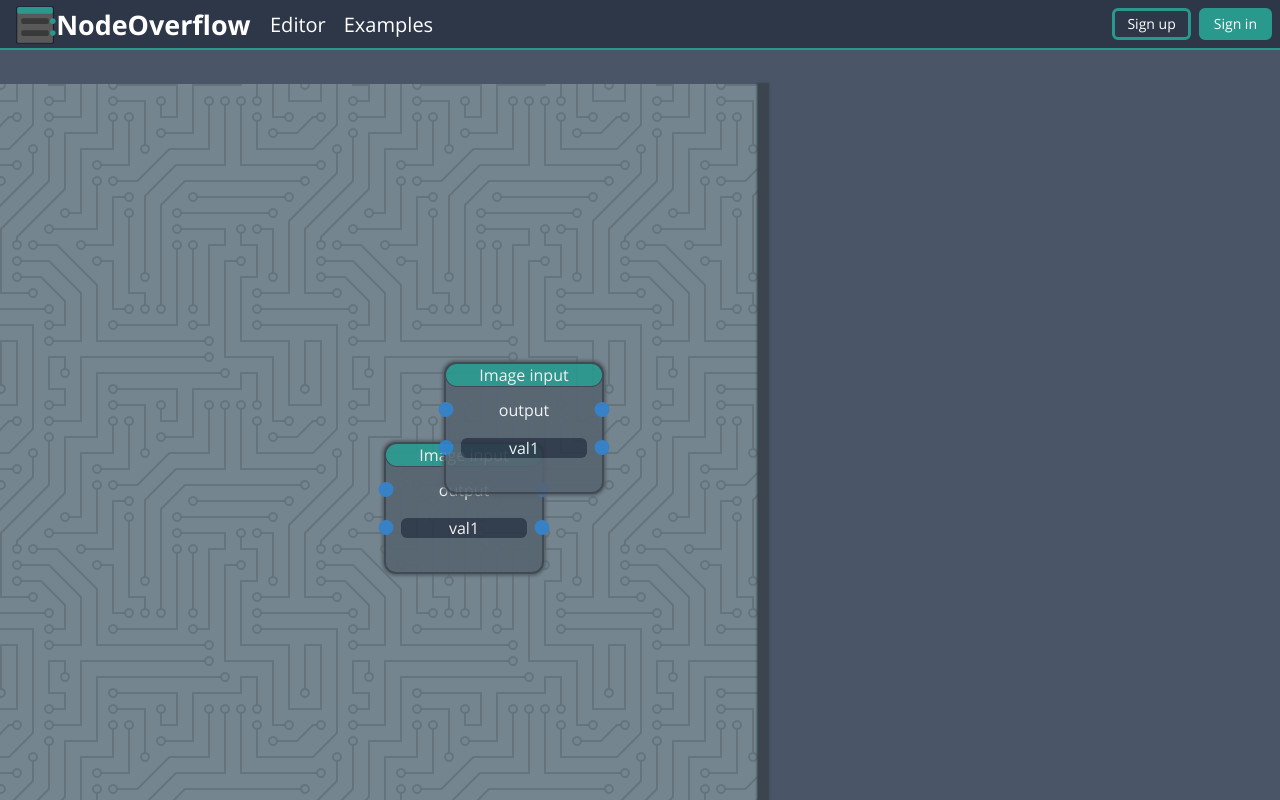
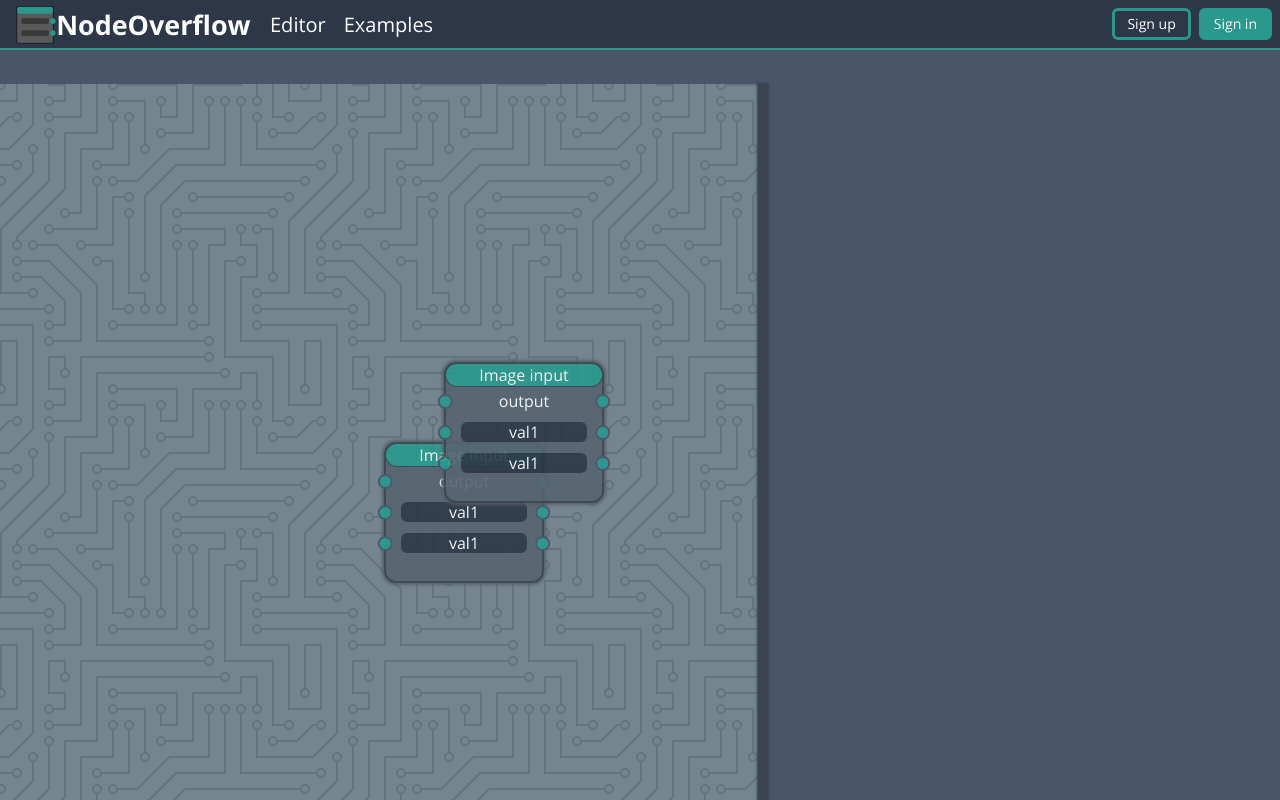
Before and after one commit to Harry29-exe/NodeOverflow-frontend, a React (Create React App) app: page /editor in a window 1280 px wide. Built offline with nearby package versions, Linux system fonts and the light colour scheme; some icons are missing.

Commit message:
added segment style, stylized port

```diff
--- a/src/components/node-module/node-atomic/NodeView.tsx
+++ b/src/components/node-module/node-atomic/NodeView.tsx
@@ -203,7 +203,7 @@ const NodeView = (props: NodeComponentProps) => {
                  width={`${dim.width}px`}
                  boxShadow={"0 0 3px 2px " + (state.aboutToDelete ? "#c21414" : state.selected ? "#29998e" : "#555e66")}
             >
-                <VStack w={`100%`} zIndex={1}>
+                <VStack w={`100%`} zIndex={1} spacing={0}>
                     <Center sx={style.header}
                             boxShadow={"0 0 0 1px #3c454f"}
                             width={`100%`}
--- a/src/components/node-module/node-atomic/Port.tsx
+++ b/src/components/node-module/node-atomic/Port.tsx
@@ -21,8 +21,10 @@ const Port = (props: Props) => {
     return (
         <Box alignSelf="center" w="15px" h="15px"
              justifySelf={props.portType === "in" ? "flex-start" : "flex-end"}
-             bg={"blue.500"} borderRadius="50%"
-             transform={`translate(${offset}50%, 0px)`}
+             bg={"primary.400"} borderRadius="50%"
+             border={"2px solid"} borderColor={"gray.600"}
+             transform={`translate(${offset}55%, 0px)`}
+             _hover={{bg: "primary.100", cursor: "crosshair"}}
         >
 
         </Box>
--- a/src/components/node-module/node-atomic/SegmentWrapper.tsx
+++ b/src/components/node-module/node-atomic/SegmentWrapper.tsx
@@ -1,6 +1,6 @@
 import React, {PropsWithChildren} from 'react';
 import {SegmentModel} from "../../../logic/node-editor/segment/SegmentModel";
-import {Center, Flex} from "@chakra-ui/react";
+import {Center, Flex, useMultiStyleConfig} from "@chakra-ui/react";
 import Port from "./Port";
 import {NodeStorage} from "../NodeStorage";
 
@@ -10,20 +10,17 @@ type SegmentWrapperProps = {
 }
 
 const SegmentWrapper = (props: PropsWithChildren<SegmentWrapperProps>) => {
+    const styles = useMultiStyleConfig("Segment", undefined);
     const portSize = 15;
 
     return (
-        <Flex ref={props.model.ref} width='100%'
-              userSelect='none'
-            // pointerEvents='none'
-        >
+        <Flex ref={props.model.ref} width='100%' userSelect='none'>
 
             {props.model.hasInputPort &&
             <Port parent={props.model} storage={props.storage} portType='in'/>
             }
 
-            <Center alignSelf="center" justifySelf="center"
-                    my='4px' w={`calc(100% - ${2 * portSize}px)`}>
+            <Center __css={styles.segment} w={`calc(100% - ${2 * portSize}px)`}>
                 {props.children}
             </Center>
 
--- a/src/logic/node-editor/node/implementations/InputNodeModel.ts
+++ b/src/logic/node-editor/node/implementations/InputNodeModel.ts
@@ -8,7 +8,8 @@ export class InputNodeModel extends NodeModel {
     readonly name: string = 'Image input';
     protected _segments: SegmentModel<any>[] = [
         new OutputSegment(0, this, undefined, true, true),
-        new OptionSegment(0, this, "val1", ["val1", "val2", "val3"], true, true),
+        new OptionSegment(1, this, "val1", ["val1", "val2", "val3"], true, true),
+        new OptionSegment(2, this, "val1", ["val1", "val2", "val3"], true, true),
     ];
 
     // constructor(save: NodeSave)
--- a/src/logic/node-editor/segment/imp/OptionSegment.tsx
+++ b/src/logic/node-editor/segment/imp/OptionSegment.tsx
@@ -17,7 +17,7 @@ export class OptionSegment<T> extends SegmentModel<T> {
     }
 
     createView(storage: NodeStorage): JSX.Element {
-        return (<OptionSegmentView model={this} storage={storage}/>);
+        return (<OptionSegmentView key={this.index} model={this} storage={storage}/>);
     }
 
 
--- a/src/logic/node-editor/segment/imp/OutputSegment.tsx
+++ b/src/logic/node-editor/segment/imp/OutputSegment.tsx
@@ -8,6 +8,6 @@ export class OutputSegment extends SegmentModel<any> {
     protected _ref: React.RefObject<any> = React.createRef();
 
     createView(storage: NodeStorage): JSX.Element {
-        return (<OutputSegmentView model={this} storage={storage}/>);
+        return (<OutputSegmentView key={this.index} model={this} storage={storage}/>);
     }
 }
--- a/src/theme/components/node/Segment.ts
+++ b/src/theme/components/node/Segment.ts
@@ -1,10 +1,12 @@
 const Segment = {
-    parts: ["wrapper", "input", "output", "segment"],
+    parts: ['wrapper', 'segment'],
     baseStyle: {
-        wrapper: {
-            width: '100%',
-            userSelect: 'none',
-            pointerEvents: 'none',
+        segment: {
+            marginTop: '3px',
+            marginBottom: '3px',
+            alignSelf: 'center',
+            justifySelf: "center",
+            minHeight: '25px',
         }
     }
 }
--- a/src/theme/theme.ts
+++ b/src/theme/theme.ts
@@ -2,7 +2,8 @@ import {extendTheme} from "@chakra-ui/react";
 import colors from "./Colors";
 import Button from "./components/default/Button";
 import Menu from "./components/default/Menu";
-import Node from "./components/node/Node"
+import Node from "./components/node/Node";
+import Segment from "./components/node/Segment";
 import {styles} from "./Styles";
 import {breakpoints} from "./Breakpoints";
 
@@ -19,5 +20,6 @@ export default extendTheme(
             Button,
             Menu,
             Node,
+            Segment,
         },
     });
```
